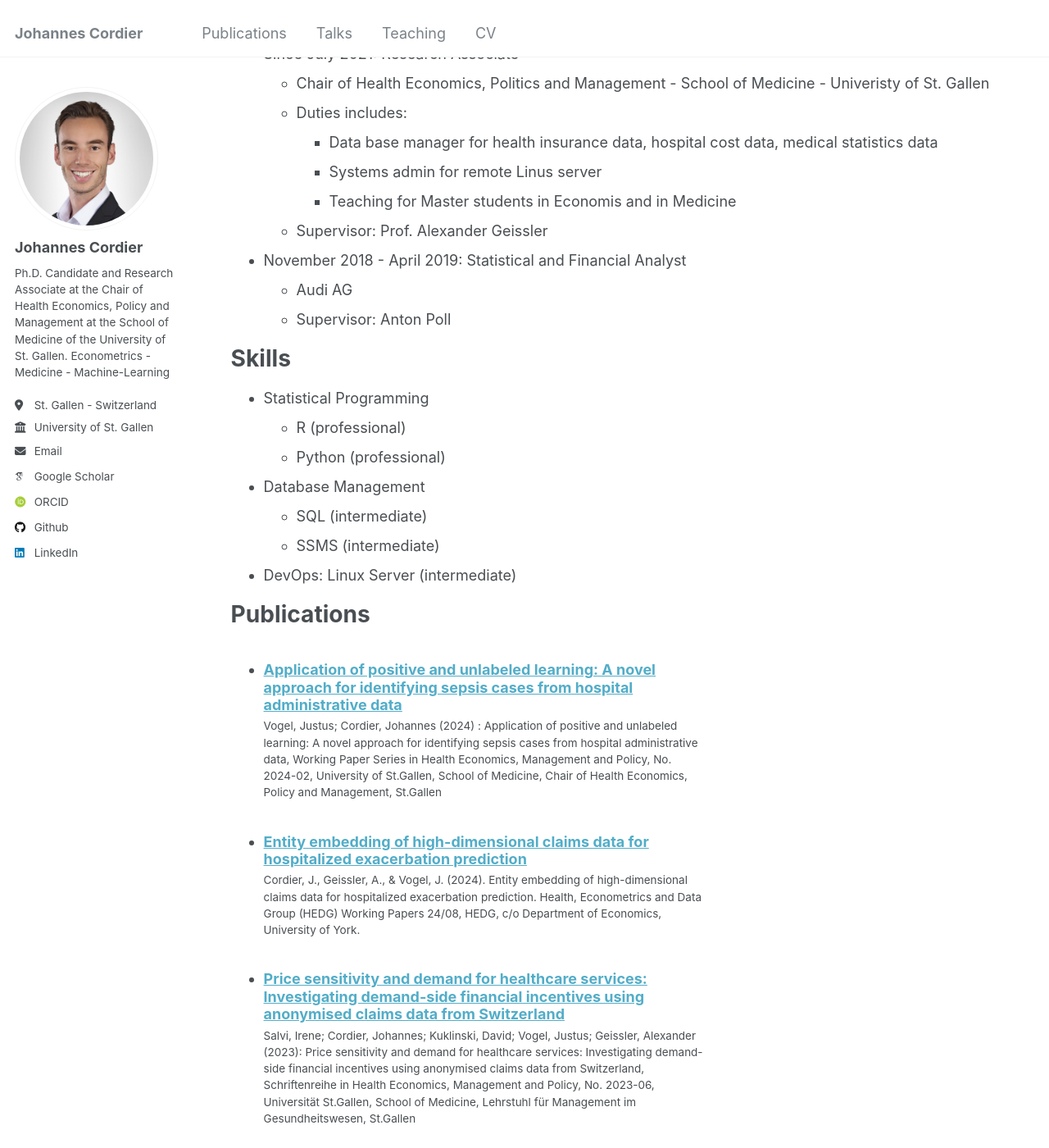
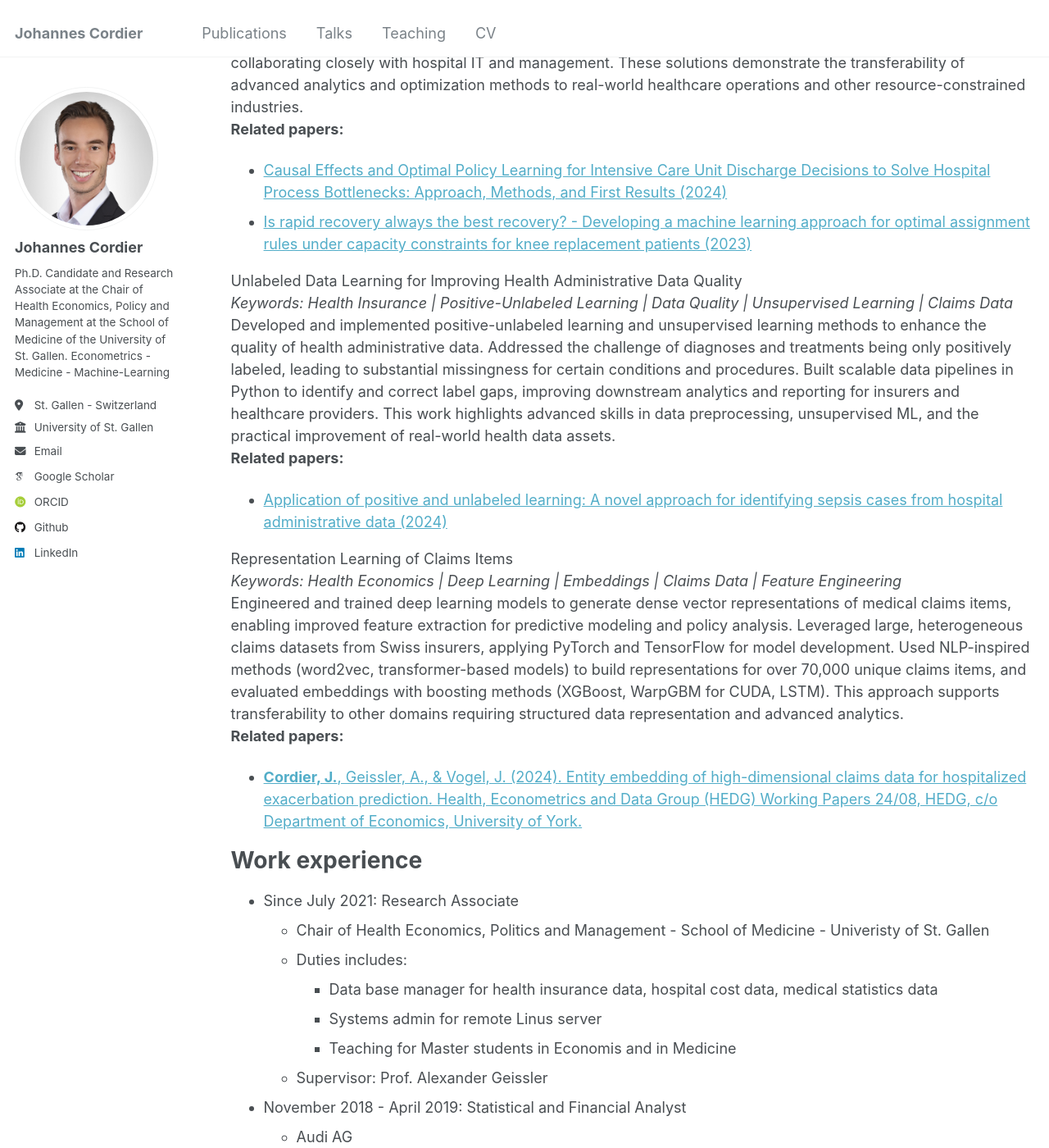
Before and after one commit to johannescordier/johannescordier.github.io, a Jekyll site: the page built from _pages/cv.md, in a window 1280 px wide and 1400 px high, scrolled down 522 px. Shown: the whole window at 82% size. Built offline with Jekyll 4.4.1, drawn with Linux system fonts in a browser that asks for light colours; some web fonts are replaced; some of the changed text lies outside the part shown.

Commit message:
Update cv.md

```diff
--- a/_pages/cv.md
+++ b/_pages/cv.md
@@ -9,18 +9,33 @@ redirect_from:
 
 {% include base_path %}
 
-Affiliations
-======
-* University of St. Gallen - School of Medicine, Chair of Health Economics, Policy and Management
-* University of Lucerne - Swiss Learning Health Systems
-* University of York - Health Econometrics and Data Group
-* Harvard University - International Health Systems Research Collaborative
-
 Education
 ======
-* Ph.D in International Affairs and Political Economy, University of St. Gallen, 2025 (expected)
+* Ph.D in Health Economics, University of St. Gallen, 2025 (expected)
 * Master in Quantitative Economics and Finance, University of St. Gallen, 2022
 * Bachelor in Philosphy, Politics and Economics, Witten / Herdecke University, 2018
+
+Projects
+======
+
+Hospital Resource Optimization with Causal ML and Reinforcement Learning
+*Keywords: Healthcare | Causal Machine Learning | Reinforcement Learning | Operations Research | Resource Allocation*
+Designed and implemented causal machine learning and offline reinforcement learning algorithms to optimize hospital decision making and patient flow. Projects included optimizing surgery scheduling, patient mobilization, normal care unit allocation, and intensive care discharge decisions. Leveraged high-dimensional patient-level and operational data from German and Swiss hospitals to model bottlenecks and predict demand surges. Developed decision support tools in Python and R, integrating advanced ML frameworks (TensorFlow, PyTorch) and collaborating closely with hospital IT and management. These solutions demonstrate the transferability of advanced analytics and optimization methods to real-world healthcare operations and other resource-constrained industries.
+**Related papers:**
+- [Causal Effects and Optimal Policy Learning for Intensive Care Unit Discharge Decisions to Solve Hospital Process Bottlenecks: Approach, Methods, and First Results (2024)](https://hdl.handle.net/10419/308439)
+- [Is rapid recovery always the best recovery? - Developing a machine learning approach for optimal assignment rules under capacity constraints for knee replacement patients (2023)](https://www.york.ac.uk/media/economics/documents/hedg/workingpapers/2023/2308.pdf)
+
+Unlabeled Data Learning for Improving Health Administrative Data Quality
+*Keywords: Health Insurance | Positive-Unlabeled Learning | Data Quality | Unsupervised Learning | Claims Data*
+Developed and implemented positive-unlabeled learning and unsupervised learning methods to enhance the quality of health administrative data. Addressed the challenge of diagnoses and treatments being only positively labeled, leading to substantial missingness for certain conditions and procedures. Built scalable data pipelines in Python to identify and correct label gaps, improving downstream analytics and reporting for insurers and healthcare providers. This work highlights advanced skills in data preprocessing, unsupervised ML, and the practical improvement of real-world health data assets.
+**Related papers:**
+- [Application of positive and unlabeled learning: A novel approach for identifying sepsis cases from hospital administrative data (2024)](https://www.econstor.eu/bitstream/10419/300110/1/wps-2024-02.pdf)
+
+Representation Learning of Claims Items
+*Keywords: Health Economics | Deep Learning | Embeddings | Claims Data | Feature Engineering*
+Engineered and trained deep learning models to generate dense vector representations of medical claims items, enabling improved feature extraction for predictive modeling and policy analysis. Leveraged large, heterogeneous claims datasets from Swiss insurers, applying PyTorch and TensorFlow for model development. Used NLP-inspired methods (word2vec, transformer-based models) to build representations for over 70,000 unique claims items, and evaluated embeddings with boosting methods (XGBoost, WarpGBM for CUDA, LSTM). This approach supports transferability to other domains requiring structured data representation and advanced analytics.
+**Related papers:**
+- [**Cordier, J.**, Geissler, A., & Vogel, J. (2024). Entity embedding of high-dimensional claims data for hospitalized exacerbation prediction. Health, Econometrics and Data Group (HEDG) Working Papers 24/08, HEDG, c/o Department of Economics, University of York.](https://www.york.ac.uk/media/economics/documents/hedg/workingpapers/2024/2409.pdf)
 
 Work experience
 ======
@@ -47,23 +62,13 @@ Skills
   * SSMS (intermediate)
 * DevOps: Linux Server (intermediate)
 
-Publications
+
+Affiliations
 ======
-  <ul>{% for post in site.publications reversed %}
-    {% include archive-single-cv.html %}
-  {% endfor %}</ul>
-
-Talks
-======
-  <ul>{% for post in site.talks reversed %}
-    {% include archive-single-talk-cv.html  %}
-  {% endfor %}</ul>
-
-Teaching
-======
-  <ul>{% for post in site.teaching reversed %}
-    {% include archive-single-cv.html %}
-  {% endfor %}</ul>
+* University of St. Gallen - School of Medicine, Chair of Health Economics, Policy and Management
+* University of Lucerne - Swiss Learning Health Systems
+* University of York - Health Econometrics and Data Group
+* Harvard University - International Health Systems Research Collaborative
 
 Service and leadership
 ======
```
